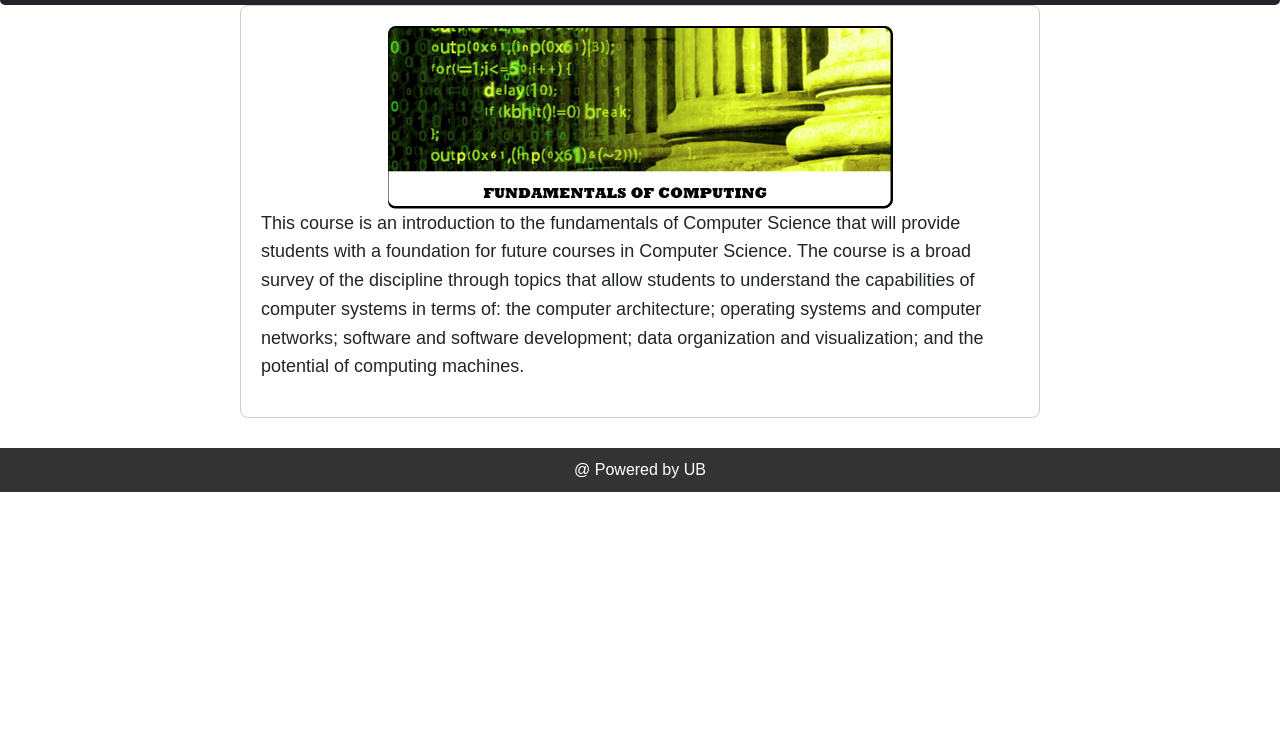
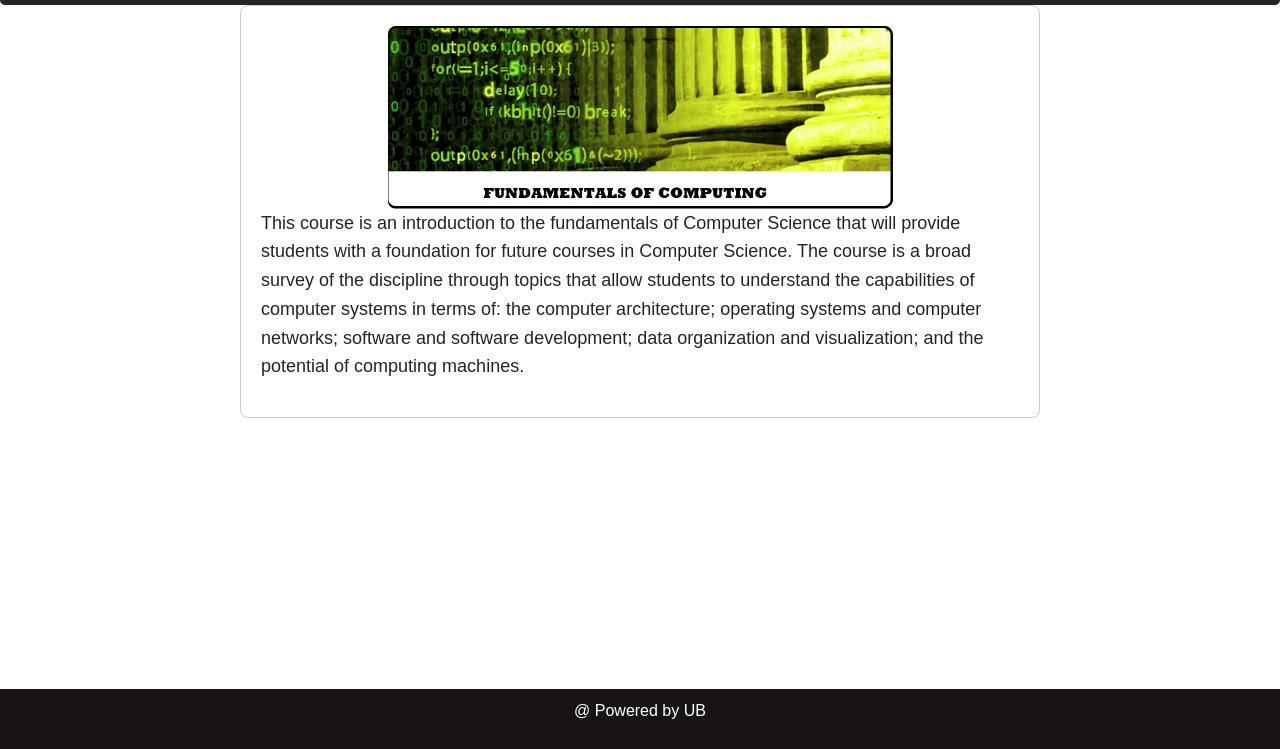
Before and after one commit to Ianburns16/foc, a plain HTML site: page index.html in a window 1280 px wide. Shown: the part 51-800 px from the top of the page. Drawn offline with nearby package versions, Linux system fonts and the light colour scheme.

Commit message:
Update index.html

```diff
--- a/index.html
+++ b/index.html
@@ -37,16 +37,14 @@
             line-height: 1.6;
         }
 
-        footer {
-            text-align: center;
-            margin-top: 30px;
-            background-color: #333;
+       footer {
+            position: fixed;
+            bottom: 0;
+            width: 100%;
+            background-color: #181414;
             color: #fff;
             padding: 10px 0;
-        }
-
-        footer p {
-            margin-bottom: 0;
+            text-align: center;
         }
     </style>
 </head>
```
